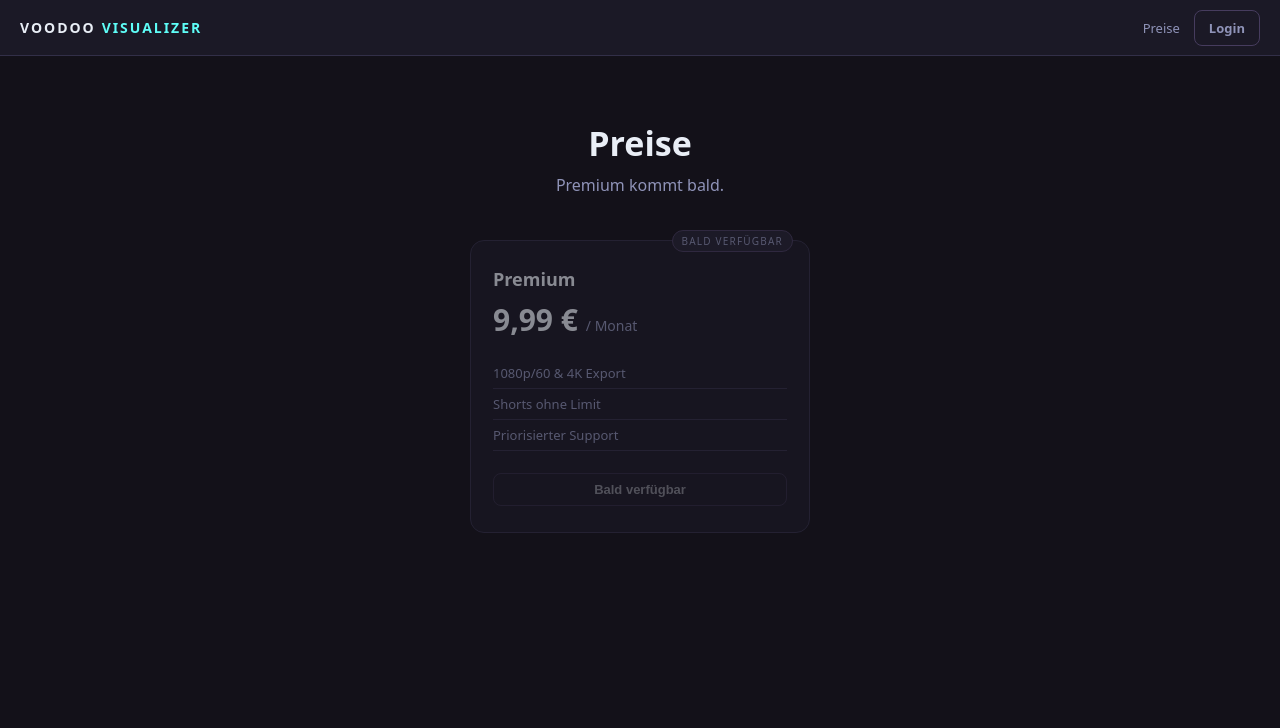
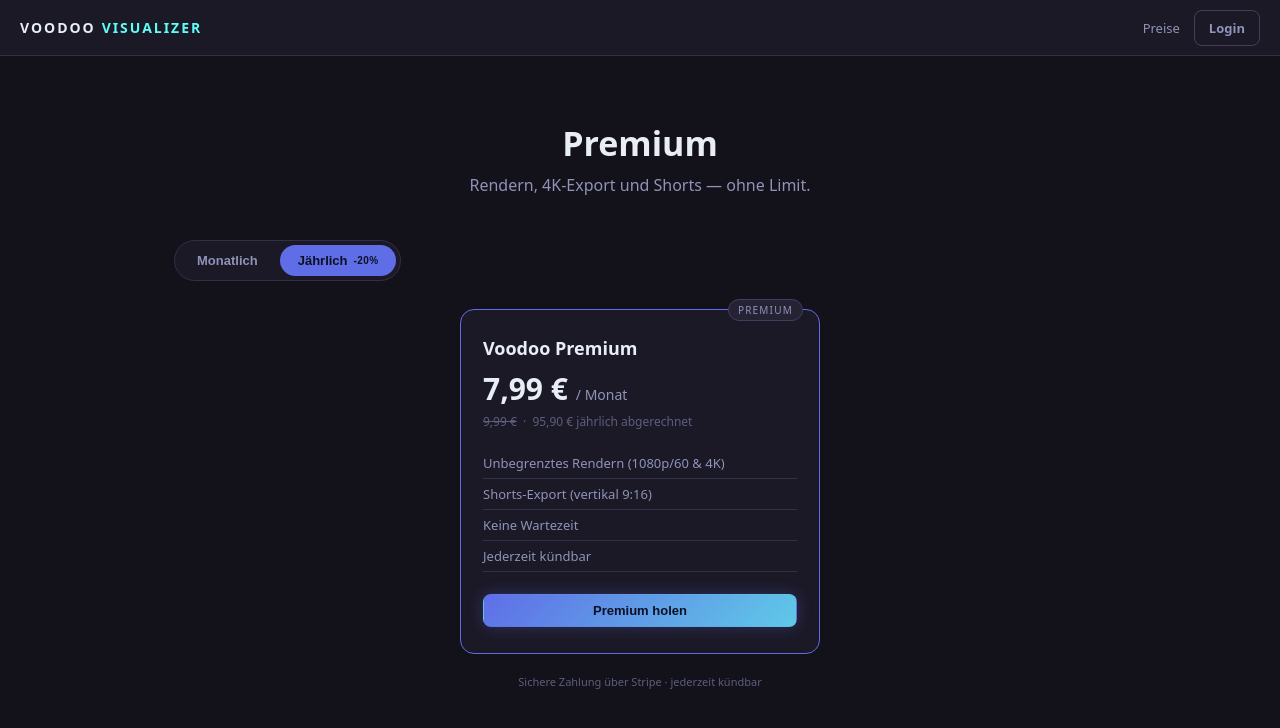
Before and after one commit to voodoobeats/pulse, a Next.js app: page /pricing in a window 1280 px wide. Shown: the top 728 px of the page. Built offline with nearby package versions, Linux system fonts and the light colour scheme; no server answers.

Commit message:
Stripe test

```diff
--- /dev/null
+++ b/app/api/checkout/route.js
@@ -0,0 +1,41 @@
+import { auth, currentUser } from '@clerk/nextjs/server';
+import Stripe from 'stripe';
+
+export const runtime = 'nodejs';
+
+function getStripe() {
+  return new Stripe(process.env.STRIPE_SECRET_KEY);
+}
+
+
+const PRICES = {
+  monthly: process.env.STRIPE_PRICE_MONTHLY,
+  yearly: process.env.STRIPE_PRICE_YEARLY,
+};
+
+export async function POST(req) {
+  const stripe = getStripe();
+  const { userId } = auth();
+  if (!userId) return new Response('Unauthorized', { status: 401 });
+
+  const { interval } = await req.json().catch(() => ({}));
+  const price = PRICES[interval] || PRICES.monthly;
+  if (!price) return new Response('Price not configured', { status: 500 });
+
+  const user = await currentUser();
+  const email = user?.emailAddresses?.[0]?.emailAddress;
+  const origin = req.headers.get('origin') || process.env.NEXT_PUBLIC_APP_URL || '';
+
+  const session = await stripe.checkout.sessions.create({
+    mode: 'subscription',
+    line_items: [{ price, quantity: 1 }],
+    client_reference_id: userId,
+    customer_email: email,
+    subscription_data: { metadata: { clerkUserId: userId } },
+    allow_promotion_codes: true,
+    success_url: `${origin}/pricing?success=1`,
+    cancel_url: `${origin}/pricing?canceled=1`,
+  });
+
+  return Response.json({ url: session.url });
+}
--- /dev/null
+++ b/app/api/portal/route.js
@@ -0,0 +1,28 @@
+import { auth, currentUser } from '@clerk/nextjs/server';
+import Stripe from 'stripe';
+
+export const runtime = 'nodejs';
+
+function getStripe() {
+  return new Stripe(process.env.STRIPE_SECRET_KEY);
+}
+
+
+export async function POST(req) {
+  const stripe = getStripe();
+  const { userId } = auth();
+  if (!userId) return new Response('Unauthorized', { status: 401 });
+
+  const user = await currentUser();
+  const customerId = user?.publicMetadata?.stripeCustomerId;
+  if (!customerId) return new Response('No Stripe customer', { status: 400 });
+
+  const origin = req.headers.get('origin') || process.env.NEXT_PUBLIC_APP_URL || '';
+
+  const portal = await stripe.billingPortal.sessions.create({
+    customer: customerId,
+    return_url: `${origin}/pricing`,
+  });
+
+  return Response.json({ url: portal.url });
+}
--- a/app/globals.css
+++ b/app/globals.css
@@ -236,3 +236,58 @@
   cursor: pointer;
 }
 .modal-close:hover { color: var(--ink-dim); }
+
+/* ---------- Pricing extras ---------- */
+.billing-toggle {
+  display: inline-flex;
+  gap: 4px;
+  padding: 4px;
+  margin: 0 auto 28px;
+  border: 1px solid var(--line);
+  background: var(--panel);
+  border-radius: 999px;
+}
+.billing-toggle button {
+  border: none;
+  background: none;
+  color: var(--ink-dim);
+  font-size: 13px;
+  font-weight: 600;
+  padding: 8px 18px;
+  border-radius: 999px;
+  cursor: pointer;
+  display: inline-flex;
+  align-items: center;
+  gap: 6px;
+}
+.billing-toggle button.active {
+  background: var(--accent);
+  color: #0c1024;
+}
+.billing-toggle .save {
+  font-size: 10px;
+  font-weight: 700;
+  letter-spacing: 0.04em;
+  color: var(--green);
+}
+.billing-toggle button.active .save { color: #0c1024; }
+.price-note { font-size: 12px; color: var(--ink-faint); margin: 0 0 16px; }
+.price-note s { color: var(--ink-faint); }
+.premium-active {
+  font-size: 13px;
+  font-weight: 700;
+  color: var(--green);
+  margin-bottom: 10px;
+}
+.pay-note { text-align: center; font-size: 11px; color: var(--ink-faint); margin-top: 20px; }
+.banner {
+  max-width: 420px;
+  margin: 0 auto 22px;
+  padding: 12px 16px;
+  border-radius: 10px;
+  font-size: 13px;
+  border: 1px solid var(--line-2);
+  background: var(--panel);
+  color: var(--ink-dim);
+}
+.banner.ok { border-color: var(--green); color: var(--green); }
--- a/app/pricing/page.js
+++ b/app/pricing/page.js
@@ -1,24 +1,115 @@
-export const metadata = { title: 'Preise — Voodoo Visualizer' };
+'use client';
+
+import { useEffect, useState } from 'react';
+import { useUser } from '@clerk/nextjs';
+
+const MONTHLY = '9,99';
+const YEARLY_PER_MONTH = '7,99';
+const YEARLY_TOTAL = '95,90';
 
 export default function PricingPage() {
+  const { isLoaded, isSignedIn, user } = useUser();
+  const [interval, setBilling] = useState('yearly');
+  const [loading, setLoading] = useState(false);
+  const [banner, setBanner] = useState(null);
+
+  const isPremium = user?.publicMetadata?.plan === 'premium';
+
+  useEffect(() => {
+    const p = new URLSearchParams(window.location.search);
+    if (p.get('success')) setBanner('success');
+    else if (p.get('canceled')) setBanner('canceled');
+  }, []);
+
+  async function subscribe() {
+    if (!isSignedIn) { window.location.href = '/sign-in'; return; }
+    setLoading(true);
+    try {
+      const res = await fetch('/api/checkout', {
+        method: 'POST',
+        headers: { 'Content-Type': 'application/json' },
+        body: JSON.stringify({ interval }),
+      });
+      const data = await res.json();
+      if (data.url) window.location.href = data.url;
+      else { setLoading(false); alert('Checkout konnte nicht gestartet werden.'); }
+    } catch {
+      setLoading(false);
+      alert('Etwas ist schiefgelaufen.');
+    }
+  }
+
+  async function manage() {
+    setLoading(true);
+    try {
+      const res = await fetch('/api/portal', { method: 'POST' });
+      const data = await res.json();
+      if (data.url) window.location.href = data.url;
+      else setLoading(false);
+    } catch { setLoading(false); }
+  }
+
+  const yearly = interval === 'yearly';
+
   return (
     <div className="page">
-      <h1>Preise</h1>
-      <p className="sub">Premium kommt bald.</p>
+      <h1>Premium</h1>
+      <p className="sub">Rendern, 4K-Export und Shorts — ohne Limit.</p>
 
-      <div className="tiers" style={{ maxWidth: '340px' }}>
-        <div className="tier soon">
-          <span className="badge">Bald verfügbar</span>
-          <h3>Premium</h3>
-          <div className="price">9,99 € <small>/ Monat</small></div>
+      {banner === 'success' && (
+        <div className="banner ok">Willkommen bei Premium! Dein Zugang ist gleich aktiv.</div>
+      )}
+      {banner === 'canceled' && (
+        <div className="banner">Checkout abgebrochen — du kannst es jederzeit erneut versuchen.</div>
+      )}
+
+      <div className="billing-toggle">
+        <button className={!yearly ? 'active' : ''} onClick={() => setBilling('monthly')}>
+          Monatlich
+        </button>
+        <button className={yearly ? 'active' : ''} onClick={() => setBilling('yearly')}>
+          Jährlich <span className="save">-20%</span>
+        </button>
+      </div>
+
+      <div className="tiers" style={{ maxWidth: '360px' }}>
+        <div className="tier featured">
+          <span className="badge">Premium</span>
+          <h3>Voodoo Premium</h3>
+
+          <div className="price">
+            {yearly ? YEARLY_PER_MONTH : MONTHLY} € <small>/ Monat</small>
+          </div>
+
+          {yearly ? (
+            <p className="price-note"><s>{MONTHLY} €</s> &nbsp;&middot;&nbsp; {YEARLY_TOTAL} &euro; jährlich abgerechnet</p>
+          ) : (
+            <p className="price-note">Monatlich kündbar</p>
+          )}
+
           <ul>
-            <li>1080p/60 &amp; 4K Export</li>
-            <li>Shorts ohne Limit</li>
-            <li>Priorisierter Support</li>
+            <li>Unbegrenztes Rendern (1080p/60 &amp; 4K)</li>
+            <li>Shorts-Export (vertikal 9:16)</li>
+            <li>Keine Wartezeit</li>
+            <li>Jederzeit kündbar</li>
           </ul>
-          <button className="btn" disabled>Bald verfügbar</button>
+
+          {!isLoaded ? (
+            <button className="btn" disabled>&hellip;</button>
+          ) : isPremium ? (
+            <>
+              <div className="premium-active">&#10003; Du bist Premium</div>
+              <button className="btn ghost" onClick={manage} disabled={loading}>Abo verwalten</button>
+            </>
+          ) : (
+            <button className="btn primary" onClick={subscribe} disabled={loading}>
+              {loading ? 'Weiter zu Stripe…' : 'Premium holen'}
+            </button>
+          )}
         </div>
       </div>
+
+      <p className="pay-note">Sichere Zahlung über Stripe &middot; jederzeit kündbar</p>
     </div>
   );
 }
--- a/package.json
+++ b/package.json
@@ -11,6 +11,7 @@
     "@clerk/nextjs": "^5.7.5",
     "next": "^14.2.23",
     "react": "^18.3.1",
-    "react-dom": "^18.3.1"
+    "react-dom": "^18.3.1",
+    "stripe": "^22.2.1"
   }
 }
```
Also changed, not shown: app/api/stripe/webhook/route.js (added, +65 -0 lines), 1 other file (tests, documents, lock files or other folders).
